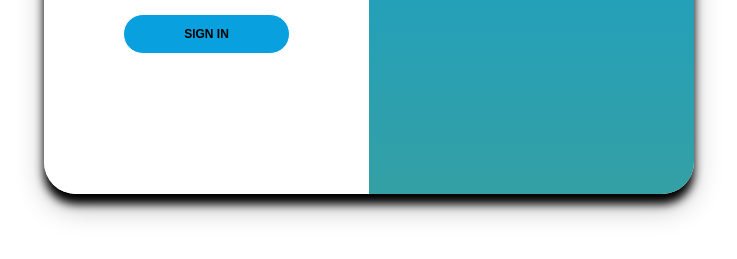
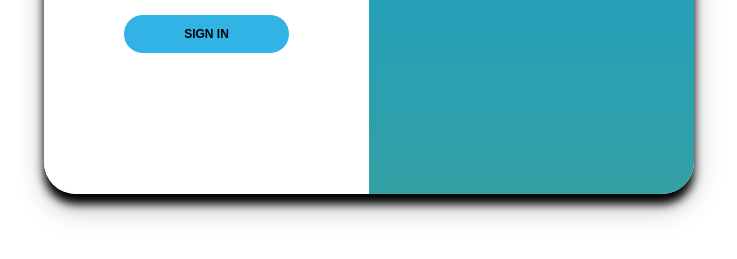
Before and after one commit to ParthJohri/BOOKISH-NERD, a plain HTML site: page pages/login.html in a window 1280 px wide. Shown: the part 481-740 px from the top of the page, without its empty margins (271-1008 px from the left). Drawn offline with Linux system fonts and the light colour scheme.

```diff
--- a/pages/login.css
+++ b/pages/login.css
@@ -137,7 +137,7 @@ button{
     padding: 1em 5em;
     text-transform: uppercase;
     transition: transform 80ms ease-in;
-    background: #08A0DF;
+    background: #31b3e6;
 }
 
 button:active{
```
